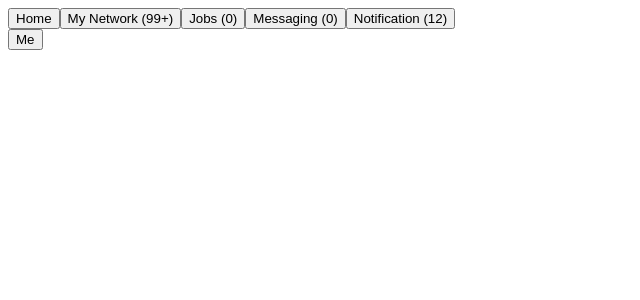
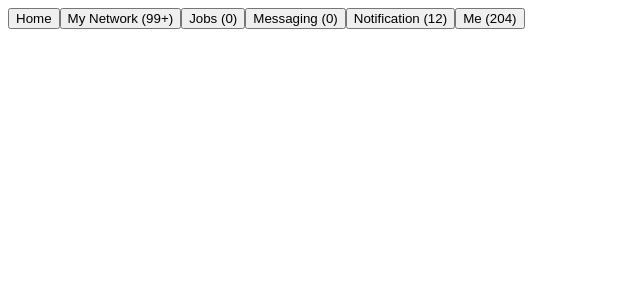
Before and after one commit to subh511/week-7.2, a React (Vite) app: page / in a window 1280 px wide. Shown: the top 300 px of the page, without its empty margins (0-640 px from the left). Built offline with nearby package versions, Linux system fonts and the light colour scheme.

Commit message:
added all notication cached through use memo

```diff
--- a/src/App.jsx
+++ b/src/App.jsx
@@ -10,6 +10,7 @@
   networkAtom,
   notificationAtom,
 } from "./components/store/atom";
+import { useMemo } from "react";
 
 function App() {
   return (
@@ -25,6 +26,26 @@
   const notificationAtomCount = useRecoilValue(notificationAtom);
   const messageAtomCount = useRecoilValue(messageAtom);
 
+  // const totalNotification =
+  //   networkNotificationCount +
+  //   jobsAtomCount +
+  //   networkNotificationCount +
+  //   messageAtomCount;
+
+  const totalNotification = useMemo(() => {
+    return (
+      networkNotificationCount +
+      jobsAtomCount +
+      networkNotificationCount +
+      messageAtomCount
+    );
+  }, [
+    networkNotificationCount,
+    jobsAtomCount,
+    networkNotificationCount,
+    messageAtomCount,
+  ]);
+
   return (
     <div>
       <button>Home </button>
@@ -35,24 +56,24 @@
       <button>Jobs ({jobsAtomCount})</button>
       <button>Messaging ({messageAtomCount})</button>
       <button>Notification ({notificationAtomCount})</button>
-      <ButtonUpdater />
+      <button>Me ({totalNotification})</button>
     </div>
   );
 }
 
-function ButtonUpdater() {
-  const setMessageAtomCount = useSetRecoilState(messageAtom);
-  return (
-    <div>
-      <button
-        onClick={() => {
-          setMessageAtomCount((count) => count + 1);
-        }}
-      >
-        Me{" "}
-      </button>
-    </div>
-  );
-}
+// function ButtonUpdater() {
+//   const setMessageAtomCount = useSetRecoilState(messageAtom);
+//   return (
+//     <div>
+//       <button
+//         onClick={() => {
+//           setMessageAtomCount((count) => count + 1);
+//         }}
+//       >
+//         Me
+//       </button>
+//     </div>
+//   );
+// }
 
 export default App;
```
